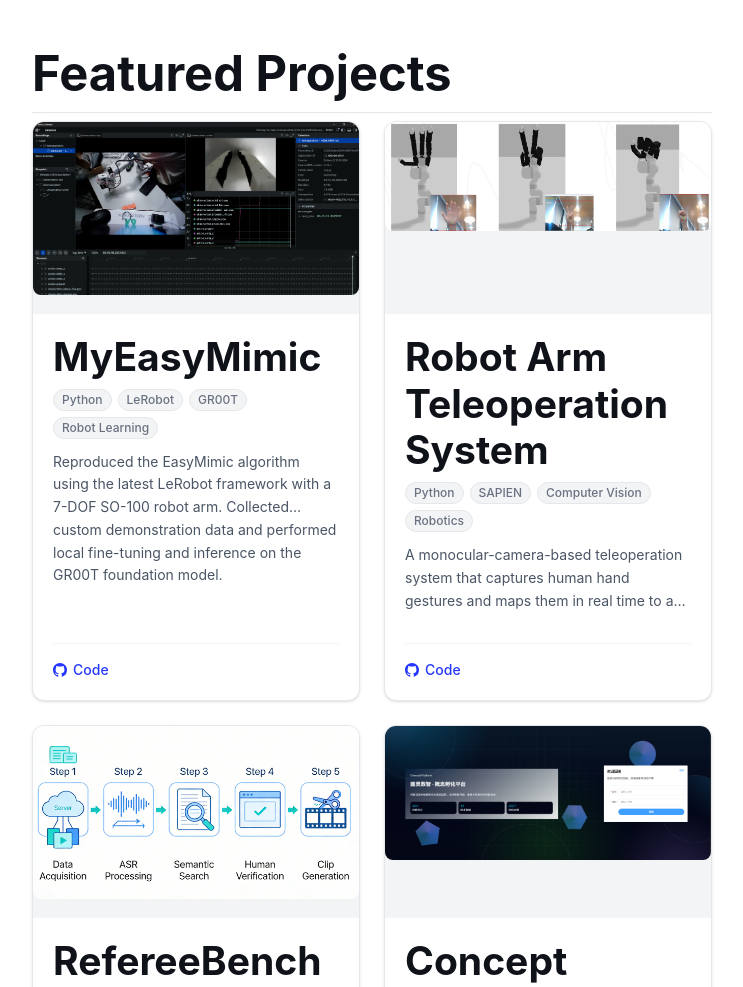
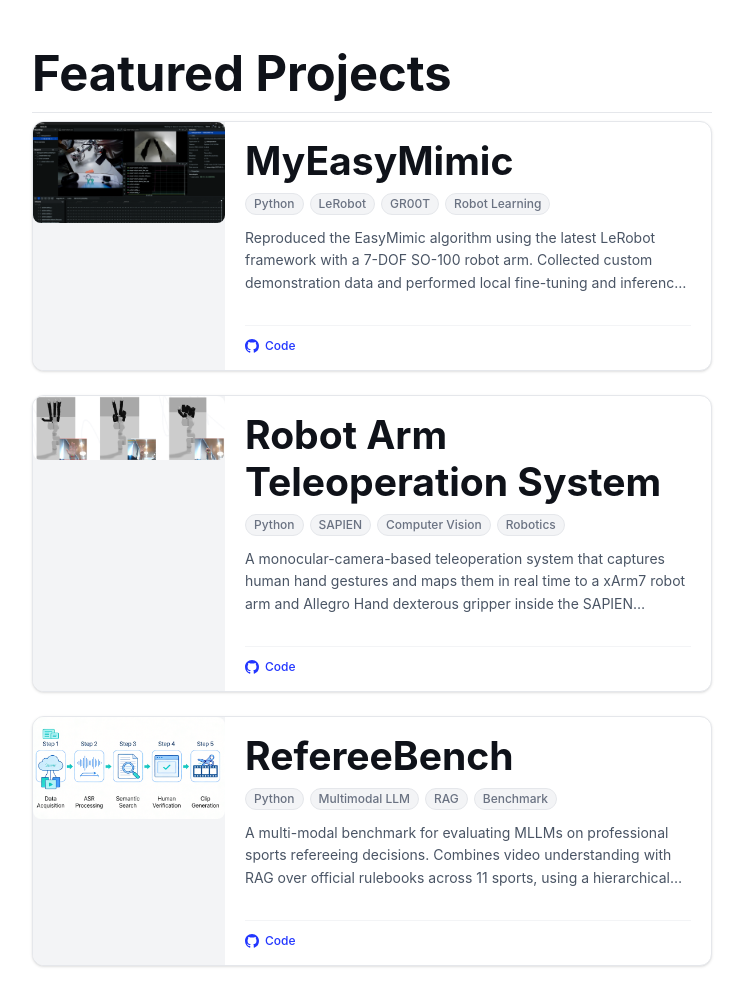
Before and after one commit to KKqdtjo/KKqdtjo.github.io, an Astro site: page / in a window 1280 px wide. Shown: the part 946-1933 px from the top of the page, without its empty margins (268-1011 px from the left). Built offline with nearby package versions, Linux system fonts and the light colour scheme; Astro itself is replaced by a stand-in of ours.

Commit message:
修改图片和细节部分

```diff
--- a/myinfo_improve.md
+++ b/myinfo_improve.md
@@ -37,7 +37,7 @@
 
 
 # 4. More Projects / Open Source (第二级其他项目)
-- [2025] Distributed_Deployment | 本项目是一个基于华为云弹性云服务器(ECS)的DeepSeek大语言模型的分布式部署指南。 | Links: https://github.com/KKqdtjo/Distributed_Deployment
+- [2025] DeepSeek 分布式部署 | 本项目是一个基于华为云弹性云服务器(ECS)的DeepSeek大语言模型的分布式部署指南。 | Links: https://github.com/Merlinus-Ambrosius/deepseek-distributed/tree/main
 - [2024] TouTiao Comment Crawler | 本项目是一个专门针对今日头条新闻评论的爬虫工具，解决了现代网站评论数据动态加载的技术难题。通过深度分析DOM结构，实现了准确的评论层级关系识别，为数据分析和研究提供了可靠的数据源。 | Links: https://github.com/KKqdtjo/Toutiao-Crawler-Practice
 - [2024] Image Captioning System | 图像描述任务要求计算机能够生成自然语言的文本来描述图像上的内容。通过图像描述生成模型，可以将图像转化为近似人类语言的描述，就更容易对图像进行相应的检索、分类、理解等工作，也可用于视觉辅助技术中帮助视觉障碍者进行感知。 | Links: https://github.com/KKqdtjo/Image_Caption/tree/master
 - [2024] 苏拉卡尔塔棋 | 苏拉卡尔塔棋是一种基于图像的棋类游戏，玩家通过在图像上移动棋子来达到游戏目标。在本项目中，我们用 Qt 开发一款Surakarta棋联机对战游戏。 | Links: https://github.com/KKqdtjo/Surakarta
--- a/src/components/ProjectCards.astro
+++ b/src/components/ProjectCards.astro
@@ -2,29 +2,31 @@
 import { FEATURED_PROJECTS } from '../consts';
 ---
 
-<div class="grid grid-cols-1 sm:grid-cols-2 gap-6 mb-12" role="list">
+<ul class="flex flex-col gap-6" role="list">
 	{
 		FEATURED_PROJECTS.map((project) => (
-			<article
-				class="group bg-white rounded-xl border border-gray-200 overflow-hidden shadow-sm hover:shadow-md hover:-translate-y-0.5 transition-all duration-200 flex flex-col"
-				role="listitem"
-			>
-				{/* ── Image (top, fixed height) ── */}
-				<div class="h-48 overflow-hidden bg-gray-100 flex-shrink-0">
+			<li class="list-none">
+				<article class="group flex flex-col sm:flex-row bg-white rounded-xl border border-gray-200 overflow-hidden shadow-sm hover:shadow-md hover:-translate-y-0.5 transition-all duration-200">
+
+					{/* ── Image (left on desktop, top on mobile) ── */}
+					<div class="w-full sm:w-48 sm:flex-shrink-0 bg-gray-100 overflow-hidden aspect-[16/9] sm:aspect-[4/3]">
 						<img
 							src={project.image}
 							alt={project.name}
 							class="w-full h-full object-cover object-center transition-transform duration-300 group-hover:scale-105"
+							style="display: block;"
 						/>
 					</div>
 
-				{/* ── Content (below) ── */}
-				<div class="flex flex-col flex-1 p-5">
-					<h3 class="text-xl font-bold text-gray-900 mb-2">
+					{/* ── Content (right on desktop, below on mobile) ── */}
+					<div class="flex flex-col justify-between px-5 py-4 flex-1 min-w-0">
+
+						{/* Title + tags + description */}
+						<div>
+							<h3 class="text-lg font-bold text-gray-900 mb-1.5 leading-snug">
 								{project.name}
 							</h3>
 
-					{/* Tech tags */}
 							<div class="flex flex-wrap gap-1.5 mb-3">
 								{project.techTags.map((tag) => (
 									<span class="text-xs font-medium px-2 py-0.5 rounded-full bg-gray-100 text-gray-500 border border-gray-200">
@@ -33,22 +35,22 @@
 								))}
 							</div>
 
-					{/* Description */}
-					<p class="text-sm text-gray-600 leading-relaxed line-clamp-3 flex-1">
+							<p class="text-sm text-gray-600 leading-relaxed line-clamp-3">
 								{project.description}
 							</p>
+						</div>
 
-					{/* Links */}
-					<div class="flex flex-wrap gap-x-4 gap-y-2 mt-4 pt-4 border-t border-gray-100 text-sm">
+						{/* ── Link row ── */}
+						<div class="flex flex-wrap items-center gap-x-4 gap-y-2 mt-4 pt-3 border-t border-gray-100">
 							{'code' in project.links && project.links.code && (
 								<a
 									href={project.links.code}
 									target="_blank"
 									rel="noopener noreferrer"
-								class="inline-flex items-center gap-1.5 font-medium text-gray-500 hover:text-gray-900 transition-colors no-underline"
+									class="inline-flex items-center gap-1.5 text-xs font-medium text-gray-500 hover:text-gray-900 transition-colors no-underline"
 								>
 									<svg viewBox="0 0 16 16" aria-hidden="true" width="14" height="14" class="flex-shrink-0">
-									<path fill="currentColor" d="M8 0C3.58 0 0 3.58 0 8c0 3.54 2.29 6.53 5.47 7.59.4.07.55-.17.55-.38 0-.19-.01-.82-.01-1.49-2.01.37-2.53-.49-2.69-.94-.09-.23-.48-.94-.82-1.13-.28-.15-.68-.52-.01-.53.63-.01 1.08.58 1.23.82.72 1.21 1.87.87 2.33.66.07-.52.28-.87.51-1.07-1.78-.2-3.64-.89-3.64-3.95 0-.87.31-1.59.82-2.15-.08-.2-.36-1.02.08-2.12 0 0 .67-.21 2.2.82.64-.18 1.32-.27 2-.27.68 0 1.36.09 2 .27 1.53-1.04 2.2-.82 2.2-.82.44 1.1.16 1.92.08 2.12.51.56.82 1.27.82 2.15 0 3.07-1.87 3.75-3.65 3.95.29.25.54.73.54 1.48 0 1.07-.01 1.93-.01 2.2 0 .21.15.46.55.38A8.012 8.012 0 0 0 16 8c0-4.42-3.58-8-8-8z" />
+										<path fill="currentColor" d="M8 0C3.58 0 0 3.58 0 8c0 3.54 2.29 6.53 5.47 7.59.4.07.55-.17.55-.38 0-.19-.01-.82-.01-1.49-2.01.37-2.53-.49-2.69-.94-.09-.23-.48-.94-.82-1.13-.28-.15-.68-.52-.01-.53.63-.01 1.08.58 1.23.82.72 1.21 1.87.87 2.33.66.07-.52.28-.87.51-1.07-1.78-.2-3.64-.89-3.64-3.95 0-.87.31-1.59.82-2.15-.08-.2-.36-1.02.08-2.12 0 0 .67-.21 2.2.82.64-.18 1.32-.27 2-.27.68 0 1.36.09 2 .27 1.53-1.04 2.2-.82 2.2-.82.44 1.1.16 1.92.08 2.12.51.56.82 1.27.82 2.15 0 3.07-1.87 3.75-3.65 3.95.29.25.54.73.54 1.48 0 1.07-.01 1.93-.01 2.2 0 .21.15.46.55.38A8.012 8.012 0 0 0 16 8c0-4.42-3.58-8-8-8z"/>
 									</svg>
 									Code
 								</a>
@@ -58,11 +60,11 @@
 									href={project.links.paper}
 									target="_blank"
 									rel="noopener noreferrer"
-								class="inline-flex items-center gap-1.5 font-medium text-gray-500 hover:text-blue-600 transition-colors no-underline"
+									class="inline-flex items-center gap-1.5 text-xs font-medium text-gray-500 hover:text-blue-600 transition-colors no-underline"
 								>
 									<svg viewBox="0 0 16 16" aria-hidden="true" width="14" height="14" class="flex-shrink-0">
-									<path fill="currentColor" d="M5 4a.5.5 0 0 0 0 1h6a.5.5 0 0 0 0-1H5zm-.5 2.5A.5.5 0 0 1 5 6h6a.5.5 0 0 1 0 1H5a.5.5 0 0 1-.5-.5zM5 8a.5.5 0 0 0 0 1h6a.5.5 0 0 0 0-1H5zm0 2a.5.5 0 0 0 0 1h3a.5.5 0 0 0 0-1H5z" />
-									<path fill="currentColor" d="M2 2a2 2 0 0 1 2-2h8a2 2 0 0 1 2 2v12a2 2 0 0 1-2 2H4a2 2 0 0 1-2-2V2zm10-1H4a1 1 0 0 0-1 1v12a1 1 0 0 0 1 1h8a1 1 0 0 0 1-1V2a1 1 0 0 0-1-1z" />
+										<path fill="currentColor" d="M5 4a.5.5 0 0 0 0 1h6a.5.5 0 0 0 0-1H5zm-.5 2.5A.5.5 0 0 1 5 6h6a.5.5 0 0 1 0 1H5a.5.5 0 0 1-.5-.5zM5 8a.5.5 0 0 0 0 1h6a.5.5 0 0 0 0-1H5zm0 2a.5.5 0 0 0 0 1h3a.5.5 0 0 0 0-1H5z"/>
+										<path fill="currentColor" d="M2 2a2 2 0 0 1 2-2h8a2 2 0 0 1 2 2v12a2 2 0 0 1-2 2H4a2 2 0 0 1-2-2V2zm10-1H4a1 1 0 0 0-1 1v12a1 1 0 0 0 1 1h8a1 1 0 0 0 1-1V2a1 1 0 0 0-1-1z"/>
 									</svg>
 									Paper
 								</a>
@@ -72,11 +74,11 @@
 									href={project.links.demo}
 									target="_blank"
 									rel="noopener noreferrer"
-								class="inline-flex items-center gap-1.5 font-medium text-gray-500 hover:text-blue-600 transition-colors no-underline"
+									class="inline-flex items-center gap-1.5 text-xs font-medium text-gray-500 hover:text-blue-600 transition-colors no-underline"
 								>
 									<svg viewBox="0 0 16 16" aria-hidden="true" width="14" height="14" class="flex-shrink-0">
-									<path fill="currentColor" d="M6.79 5.093A.5.5 0 0 0 6 5.5v5a.5.5 0 0 0 .79.407l3.5-2.5a.5.5 0 0 0 0-.814l-3.5-2.5z" />
-									<path fill="currentColor" d="M0 4a2 2 0 0 1 2-2h12a2 2 0 0 1 2 2v8a2 2 0 0 1-2 2H2a2 2 0 0 1-2-2V4zm15 0a1 1 0 0 0-1-1H2a1 1 0 0 0-1 1v8a1 1 0 0 0 1 1h12a1 1 0 0 0 1-1V4z" />
+										<path fill="currentColor" d="M6.79 5.093A.5.5 0 0 0 6 5.5v5a.5.5 0 0 0 .79.407l3.5-2.5a.5.5 0 0 0 0-.814l-3.5-2.5z"/>
+										<path fill="currentColor" d="M0 4a2 2 0 0 1 2-2h12a2 2 0 0 1 2 2v8a2 2 0 0 1-2 2H2a2 2 0 0 1-2-2V4zm15 0a1 1 0 0 0-1-1H2a1 1 0 0 0-1 1v8a1 1 0 0 0 1 1h12a1 1 0 0 0 1-1V4z"/>
 									</svg>
 									Demo
 								</a>
@@ -86,10 +88,10 @@
 									href={project.links.slides}
 									target="_blank"
 									rel="noopener noreferrer"
-								class="inline-flex items-center gap-1.5 font-medium text-gray-500 hover:text-blue-600 transition-colors no-underline"
+									class="inline-flex items-center gap-1.5 text-xs font-medium text-gray-500 hover:text-blue-600 transition-colors no-underline"
 								>
 									<svg viewBox="0 0 16 16" aria-hidden="true" width="14" height="14" class="flex-shrink-0">
-									<path fill="currentColor" d="M14 2H2a1 1 0 0 0-1 1v9a1 1 0 0 0 1 1h4l-1 1.5a.5.5 0 0 0 .4.8h5.2a.5.5 0 0 0 .4-.8L10 13h4a1 1 0 0 0 1-1V3a1 1 0 0 0-1-1zM2 3h12v8H2V3z" />
+										<path fill="currentColor" d="M14 2H2a1 1 0 0 0-1 1v9a1 1 0 0 0 1 1h4l-1 1.5a.5.5 0 0 0 .4.8h5.2a.5.5 0 0 0 .4-.8L10 13h4a1 1 0 0 0 1-1V3a1 1 0 0 0-1-1zM2 3h12v8H2V3z"/>
 									</svg>
 									Slides
 								</a>
@@ -97,6 +99,7 @@
 						</div>
 					</div>
 				</article>
+			</li>
 		))
 	}
-</div>
+</ul>
--- a/src/pages/index.astro
+++ b/src/pages/index.astro
@@ -157,7 +157,7 @@
 							year: '2025',
 							name: 'Distributed DeepSeek Deployment',
 							desc: 'A step-by-step guide for distributing DeepSeek LLM inference across Huawei Cloud ECS instances.',
-							links: [{ label: 'Code', href: 'https://github.com/KKqdtjo/Distributed_Deployment' }],
+							links: [{ label: 'Code', href: 'https://github.com/Merlinus-Ambrosius/deepseek-distributed/tree/main' }],
 						},
 						{
 							year: '2024',
```
Lines whose indentation alone changed are shown as unchanged.
